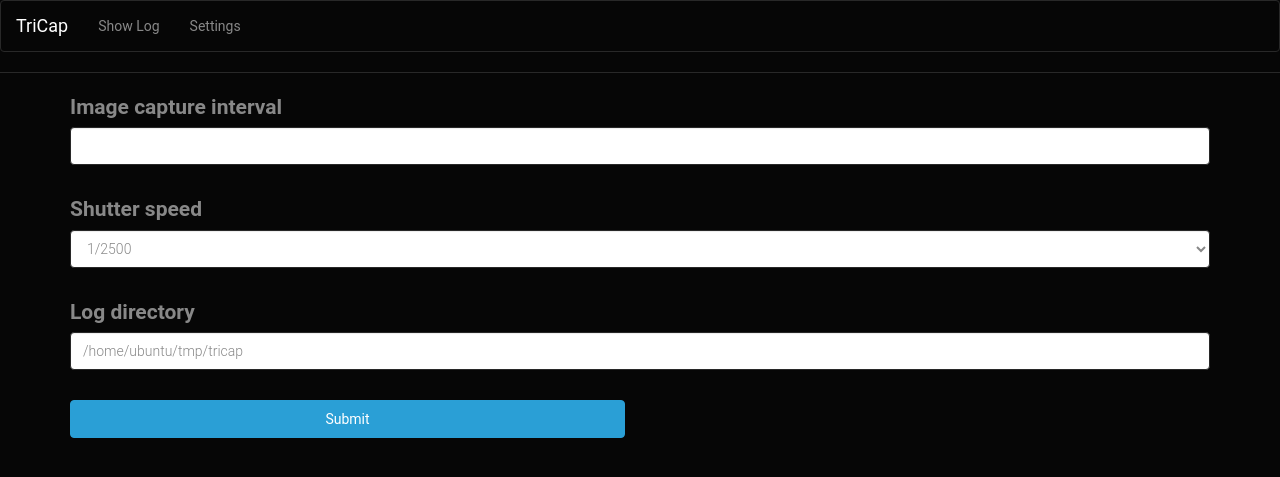
After one commit to WildEyeConservation/tricap, a Flask app: template app/templates/settings/settings.html in a window 1280 px wide. The commit adds this page. Shown: the top 477 px of the page. Run offline with Flask 2, Linux system fonts and the light colour scheme; the template is opened without the code that fills it: values that come from a table or form of the project are taken from there, others are empty; parts of the project's set-up code (start-up, migrations or seed data) failed here and were passed over; some libraries are stand-ins or nearby versions.

Commit message:
Added settings page

```diff
--- a/app/__init__.py
+++ b/app/__init__.py
@@ -28,7 +28,6 @@ handler.setLevel(logging.DEBUG)
 handler.setFormatter(formatter)
 
 
-
 # Setup the Flask Server, configuring it using the config.py file
 app = Flask(__name__)
 
@@ -44,6 +43,7 @@ if GPHOTO2_IMPORTED is True:
     tricap_cameras, tricap_manager = create_tricap_cameras_and_manager(app.logger)
     image_manager = SameFileImageManager()
 else:
+    app.logger.info('Gphoto2 not found, probably in windows. Loading dummy cam managers')
     tricap_manager = DummyTricapManager(2)
     tricap_cameras = tricap_manager.get_cameras_as_list()
     image_manager = DummyImageManager()
@@ -54,5 +54,7 @@ altimeter = TrusenseAltimeter()
 # Blueprints
 from .views.home import home_bp
 from .views.showlog import showlog_bp
+from .views.settings import settings_bp
 app.register_blueprint(home_bp)
 app.register_blueprint(showlog_bp)
+app.register_blueprint(settings_bp)
--- /dev/null
+++ b/app/forms.py
@@ -0,0 +1,15 @@
+# D Joubert Innoventix Consulting 14 November 2016
+# Forms for the GUI
+
+from flask_wtf import Form
+from wtforms import StringField, IntegerField, SelectField
+from wtforms.validators import Required
+
+from config import SERVER_LOG_DIR
+
+class SettingsForm(Form):
+    """The form for the settings page"""
+    image_capture_interval = IntegerField(label='Image capture interval', validators=[Required()])
+    shutter_speed = SelectField(label='Shutter speed', choices=[('0', '1/2500'), ('1', '1/640'),
+                                                                ('2', '1/4')], default='0')
+    server_log_dir = StringField(label='Log directory', default=SERVER_LOG_DIR)
--- a/app/templates/base.html
+++ b/app/templates/base.html
@@ -31,6 +31,7 @@
             <div class="collapse navbar-collapse" id="navbar-collapse-1">
                 <ul class="nav navbar-nav" id='navbar-list'>
                     <li><a id='nav_log' href="{{ url_for('showlog.showlog')}}">Show Log</a></li>
+                    <li><a id='nav_settings' href="{{ url_for('settings.settings')}}">Settings</a></li>
                 </ul>
             </div>
             </div><!-- /.container-fluid -->
--- /dev/null
+++ b/app/templates/settings/_macros.html
@@ -0,0 +1,29 @@
+{% macro render_errors(field) %}
+<p>
+  {% if field.errors %}
+    <ul>
+    {% for error in field.errors %}
+      <li>{{ error }}</li>
+    {% endfor %}
+    </ul>
+  {% endif %}
+</p>
+
+{% endmacro %}
+
+{% macro render_field_with_errors(field) %}
+  <p>
+    {{ field.label }} {{ field(**kwargs)|safe }}
+    {% if field.errors %}
+      <ul>
+      {% for error in field.errors %}
+        <li>{{ error }}</li>
+      {% endfor %}
+      </ul>
+    {% endif %}
+  </p>
+{% endmacro %}
+
+{% macro render_field(field) %}
+  <p>{{ field(**kwargs)|safe }}</p>
+{% endmacro %}
--- /dev/null
+++ b/app/templates/settings/settings.html
@@ -0,0 +1,41 @@
+{% extends "base.html" %}
+{% block content %}
+
+{% from "settings/_macros.html" import render_errors, render_field %}
+
+<div class='container'>
+    <form action="" method="post" name="add_im_set" class="form-horizontal" id='form' enctype=multipart/form-data>
+        {{form.hidden_tag()}}
+
+        <div class='row lead'>
+            <div class='col-md-12'>
+                {{form.image_capture_interval.label}}
+                {{form.image_capture_interval(class='form-control', id='input_im_cap_interval')}}
+                {{render_errors(form.image_capture_interval)}}
+            </div>
+        </div>
+        <div class='row lead'>
+            <div class='col-md-12'>
+                {{form.shutter_speed.label}}
+                {{form.shutter_speed(class='form-control', id='input_shutter_speed')}}
+                {{render_errors(form.shutter_speed)}}
+            </div>
+        </div>
+        <div class='row lead'>
+            <div class='col-md-12'>
+                {{form.server_log_dir.label}}
+                {{form.server_log_dir(class='form-control', id='inpurt_server_log_dir')}}
+                {{render_errors(form.server_log_dir)}}
+            </div>
+        </div>
+
+        <div class="row lead">
+            <div class="col-md-6">
+                <input type="submit" name="btn" id='btnSubmitSettings' value="Submit" class="btn btn-primary btn-block"/>
+            </div>
+        </div>
+
+    </form>
+</div>
+
+{% endblock %}
--- a/config.py
+++ b/config.py
@@ -21,6 +21,8 @@ CE6D_SHUT_SPEED_1_4 = 21
 
 CE6D_FORMAT_RAW_AND_TINY_JPEG = 15
 CE6D_FORMAT_RAW = 32
+
+SECRET_KEY = 'tricap-secret-key'
 
 
 class TRICAP_CAM_STATES:
```
Also changed, not shown: app/tricap_cameras.py (+61 -7 lines), app/views/settings.py (added, +39 -0 lines).
